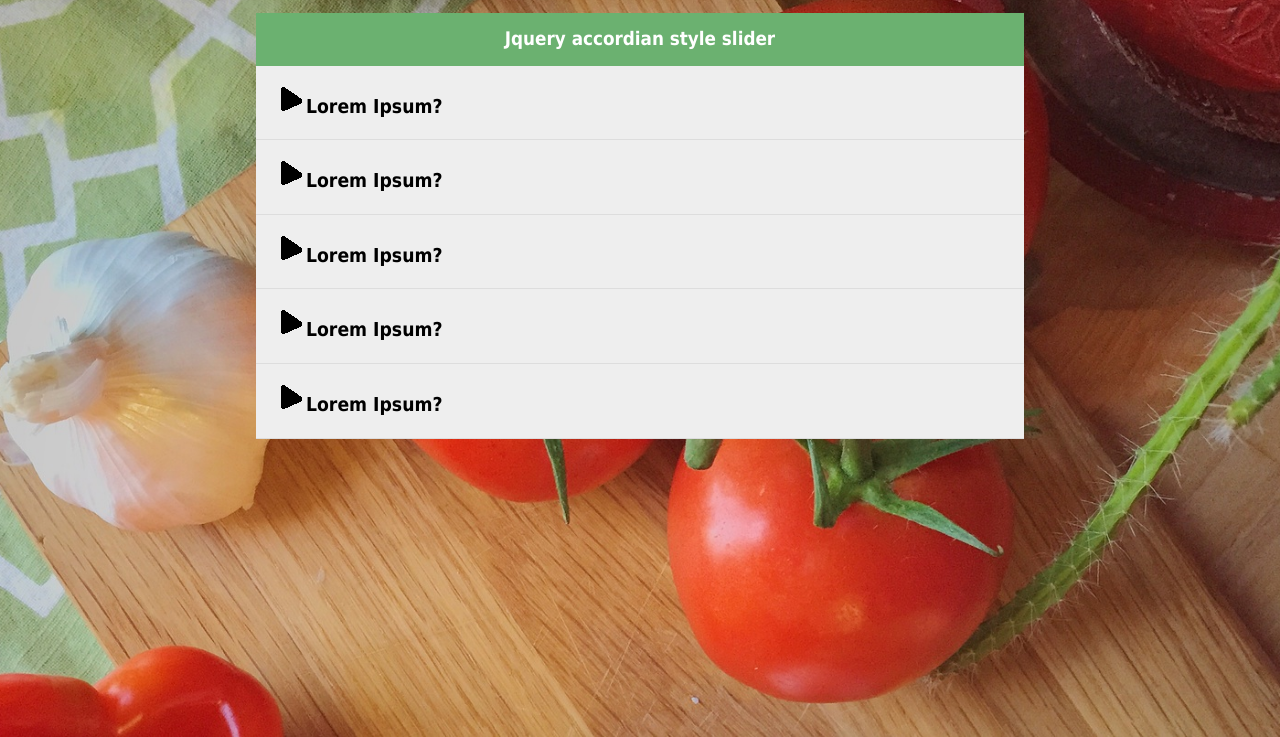
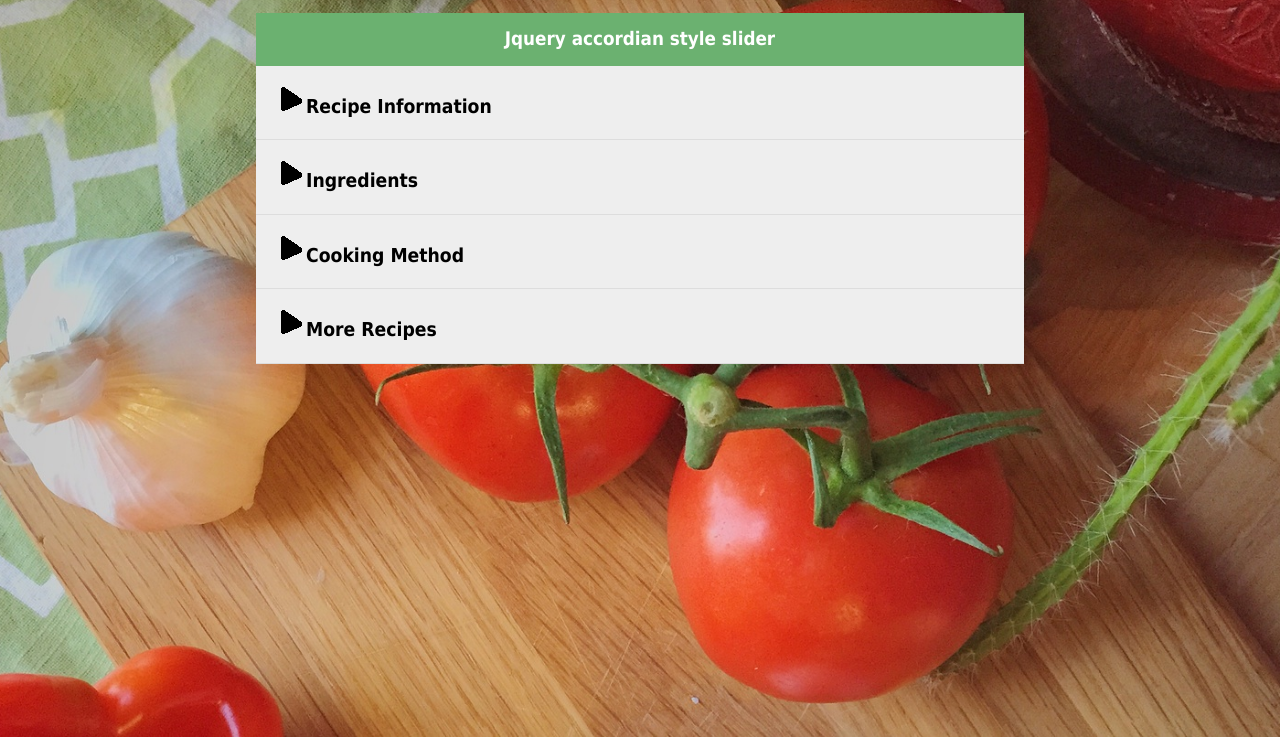
Before and after one commit to razahaider/Accordian-Slider, a plain HTML site: page index.html in a window 1280 px wide. Shown: the part 63-800 px from the top of the page. Drawn offline with nearby package versions, Linux system fonts and the light colour scheme.

Commit message:
Update index.html

```diff
--- a/index.html
+++ b/index.html
@@ -11,16 +11,14 @@
 			<h1>JQuery Slider</h1>
 			<div class="title"><h3>Jquery accordian style slider</h3></div>
 			<ul class="faq">
-				<li class="q"><img src="img/arrow.png">Lorem Ipsum?</li>
-				<li class="a">Lorem Ipsum?</li>
-				<li class="q"><img src="img/arrow.png">Lorem Ipsum?</li>
-				<li class="a">Lorem Ipsum?</li>
-				<li class="q"><img src="img/arrow.png">Lorem Ipsum?</li>
-				<li class="a">Lorem Ipsum?</li>
-				<li class="q"><img src="img/arrow.png">Lorem Ipsum?</li>
-				<li class="a">Lorem Ipsum?</li>
-				<li class="q"><img src="img/arrow.png">Lorem Ipsum?</li>
-				<li class="a">Lorem Ipsum?</li>
+				<li class="q"><img src="img/arrow.png">Recipe Information</li>
+				<li class="a">Chicken Curry cooked with thick tomato based gravy and herbal Spices./li>
+				<li class="q"><img src="img/arrow.png">Ingredients</li>
+				<li class="a">You will need: 500g Chicken, herbal spices, tomato, onions.</li>
+				<li class="q"><img src="img/arrow.png">Cooking Method</li>
+				<li class="a">Boil the onions and tomato. Fry the mixture in oil and add spices with chicken.</li>
+				<li class="q"><img src="img/arrow.png">More Recipes</li>
+				<li class="a">For more recipes log on to webcodepublisher.com</li>
 			</ul>
 	</body>
 </html>
```
